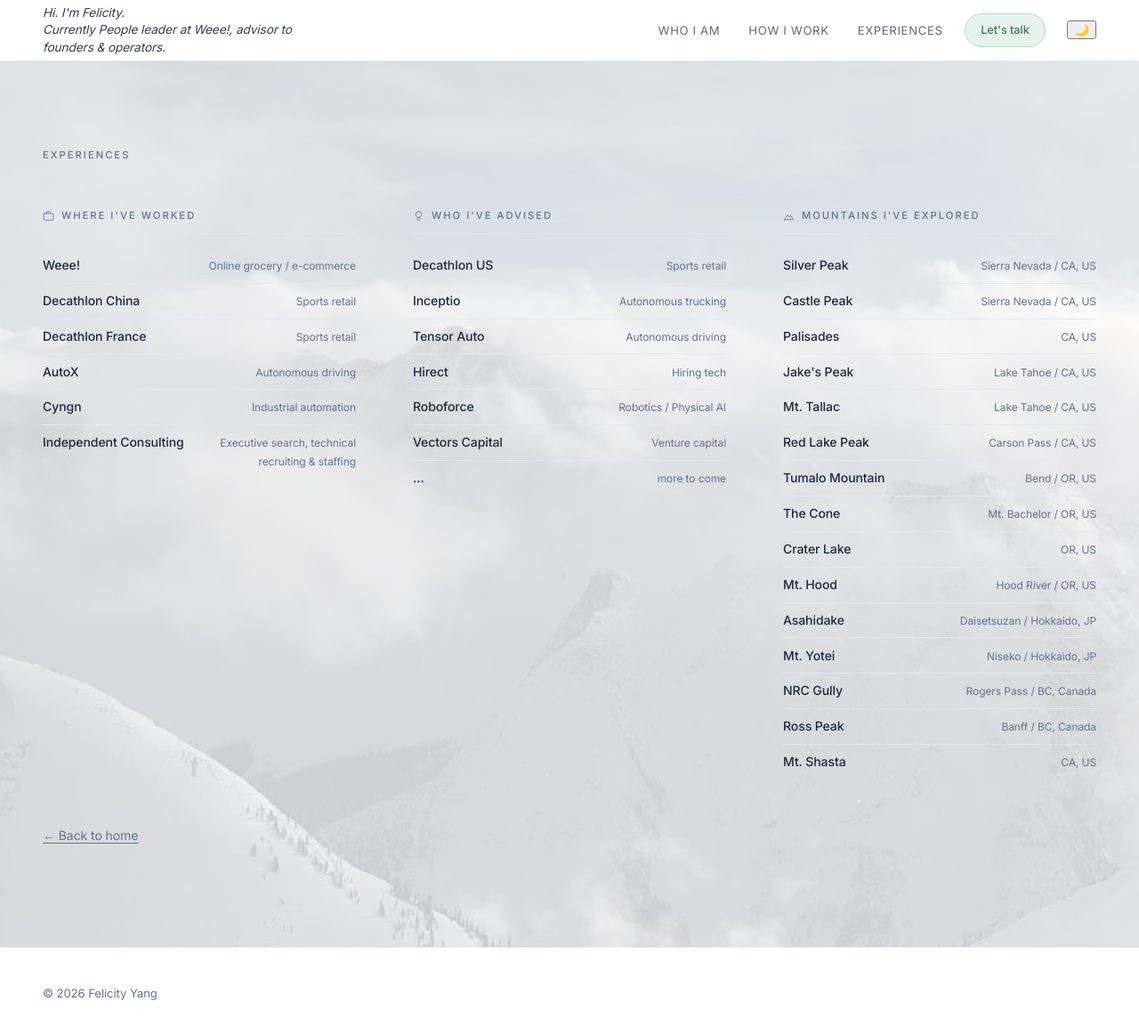
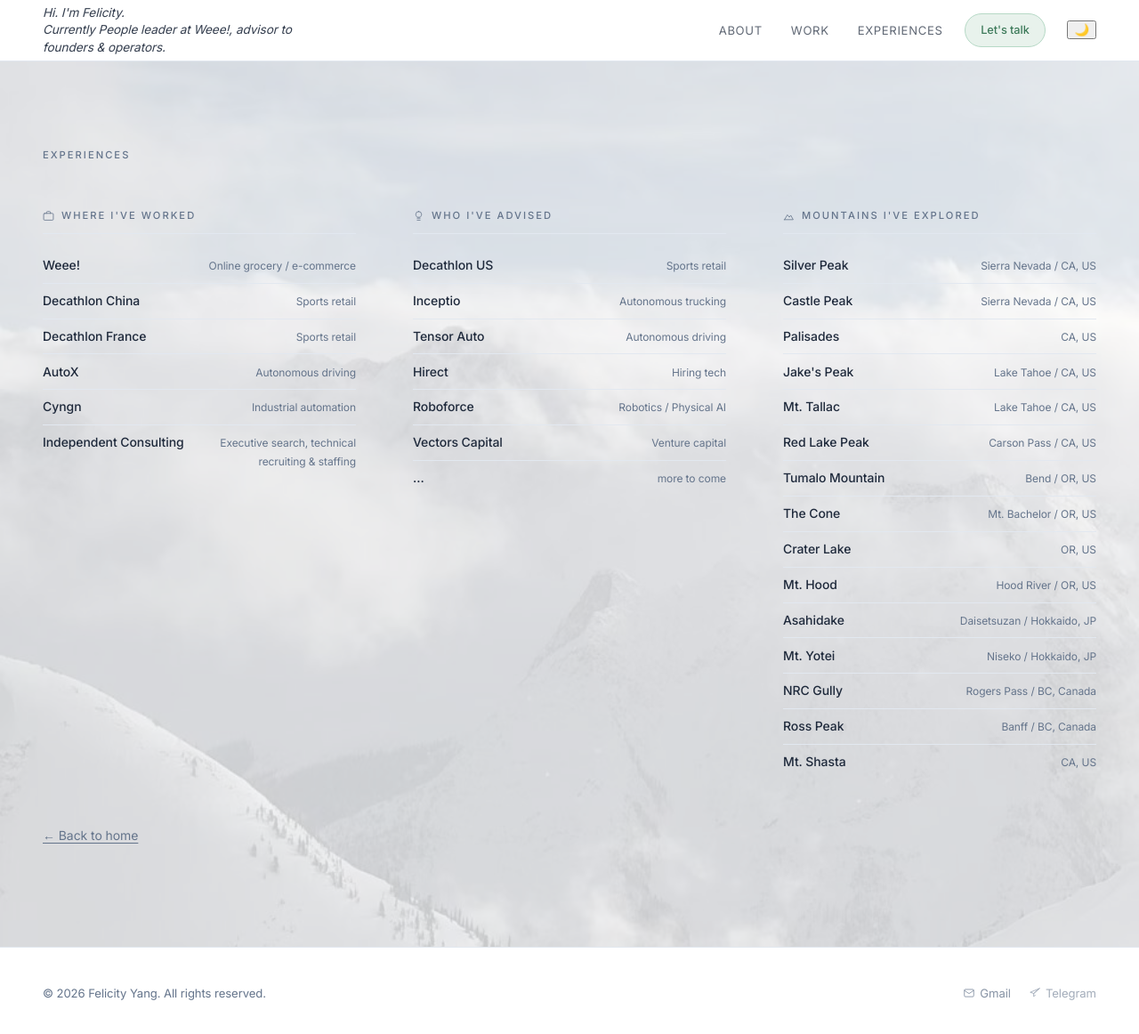
Before and after one commit to fel-nobot/feiweb, a Next.js app: page /story in a window 1280 px wide. Shown: the top 1162 px of the page at 89% size. Built offline with nearby package versions, Linux system fonts and the light colour scheme.

Commit message:
Nav labels: About / Work / Experiences

```diff
--- a/app/story/page.tsx
+++ b/app/story/page.tsx
@@ -52,8 +52,8 @@ export default function StoryPage() {
             </Link>
             <div className="nav-right">
               <div className="nav-links">
-                <Link className="navlink" href="/#who">Who I am</Link>
-                <Link className="navlink" href="/#work">How I work</Link>
+                <Link className="navlink" href="/#who">About</Link>
+                <Link className="navlink" href="/#work">Work</Link>
                 <Link className="navlink" href="/story">Experiences</Link>
               </div>
               <a href="https://t.me/felyang_bot" target="_blank" rel="noopener noreferrer" className="nav-cta">
@@ -117,7 +117,17 @@ export default function StoryPage() {
 
       <footer className="footer">
         <div className="container footer-inner">
-          <span>© {new Date().getFullYear()} Felicity Yang</span>
+          <span>© {new Date().getFullYear()} Felicity Yang. All rights reserved.</span>
+          <div style={{ display: "flex", gap: "1.25rem", alignItems: "center" }}>
+            <a href="mailto:felyqz@gmail.com" className="footer-contact-link" aria-label="Gmail">
+              <svg width="14" height="14" viewBox="0 0 24 24" fill="none"><rect x="3" y="5" width="18" height="14" rx="2" stroke="currentColor" strokeWidth="1.5"/><path d="M3 7l9 6 9-6" stroke="currentColor" strokeWidth="1.5" strokeLinecap="round"/></svg>
+              <span>Gmail</span>
+            </a>
+            <a href="https://t.me/felyang_bot" target="_blank" rel="noopener noreferrer" className="footer-contact-link" aria-label="Telegram">
+              <svg width="14" height="14" viewBox="0 0 24 24" fill="none"><path d="M21 3L3 10.5l6.75 2.25L21 3z" stroke="currentColor" strokeWidth="1.5" strokeLinejoin="round"/><path d="M9.75 12.75L21 3" stroke="currentColor" strokeWidth="1.5" strokeLinecap="round"/><path d="M9.75 12.75v6l3-3" stroke="currentColor" strokeWidth="1.5" strokeLinecap="round" strokeLinejoin="round"/></svg>
+              <span>Telegram</span>
+            </a>
+          </div>
         </div>
       </footer>
     </main>
```
Also changed, not shown: app/page.tsx (+7 -7 lines).
